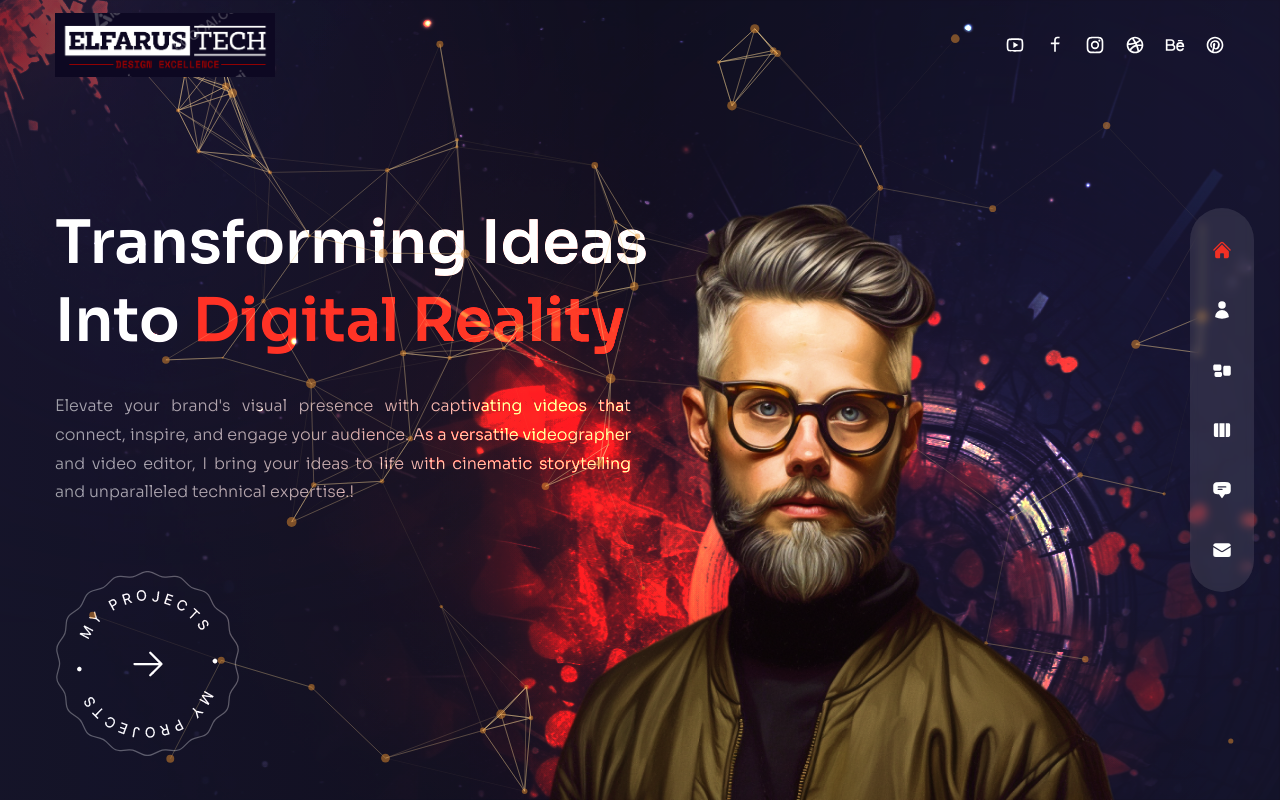
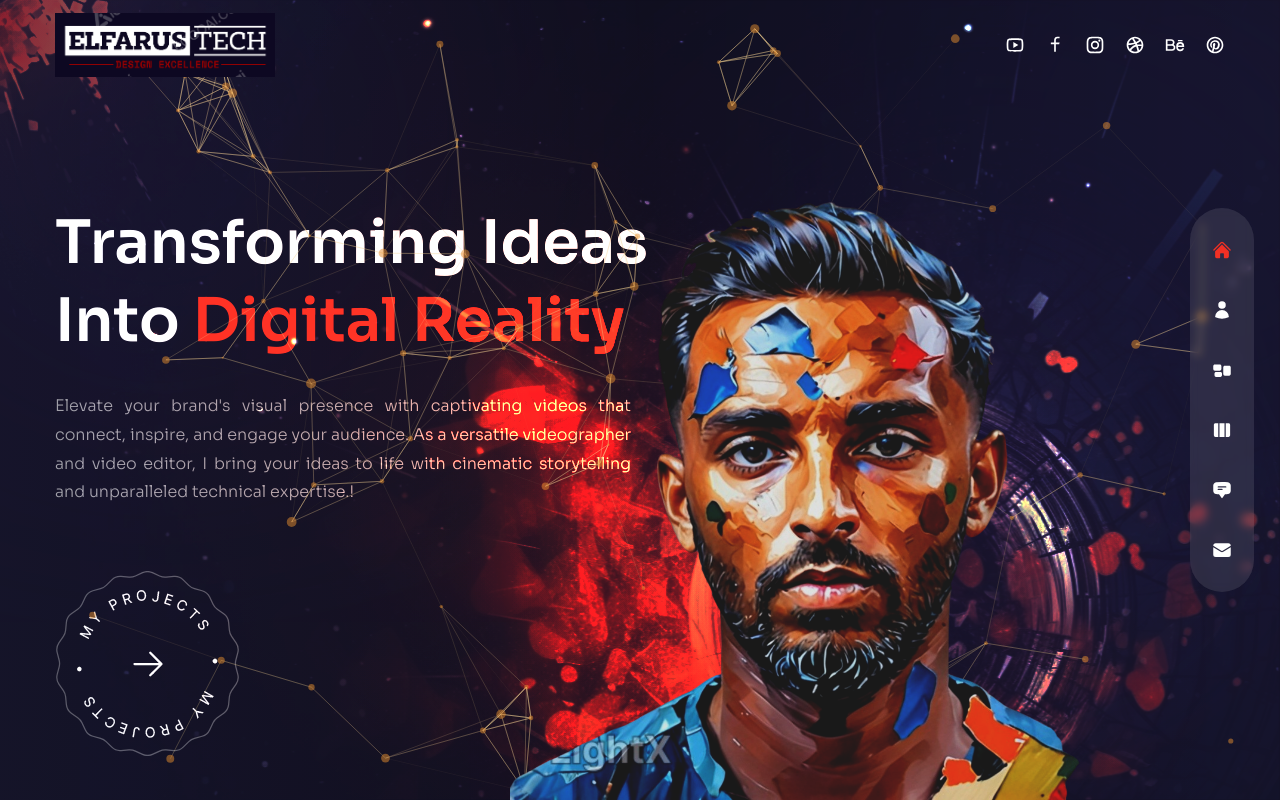
Before and after one commit to Besufekad-HAZ/Elfarus-Portfolio, a Next.js app: page / in a window 1280 px wide. Built offline with nearby package versions, Linux system fonts and the light colour scheme.

Commit message:
Update the avatar to Suree image and start working on the testimonials page

```diff
--- a/components/Avatar.js
+++ b/components/Avatar.js
@@ -5,7 +5,7 @@ const Avatar = () => {
   return (
     <div className="hidden xl:flex xl:max-w-none xl:h-full xl:items-end xl:justify-center">
       <Image
-        src={"/avatar.png"}
+        src={"/Sureee.png"}
         width={737}
         height={678}
         alt="Avatar image"
```
